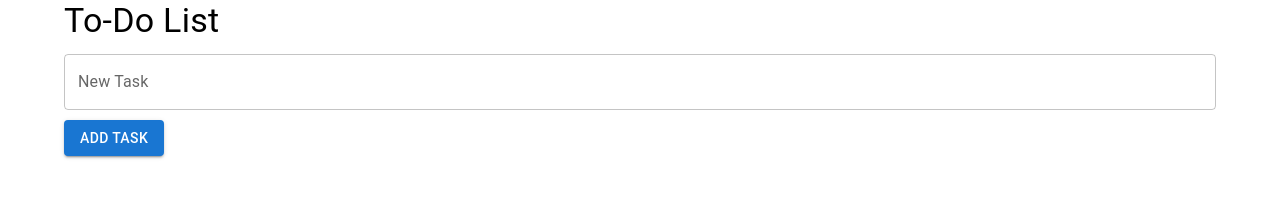
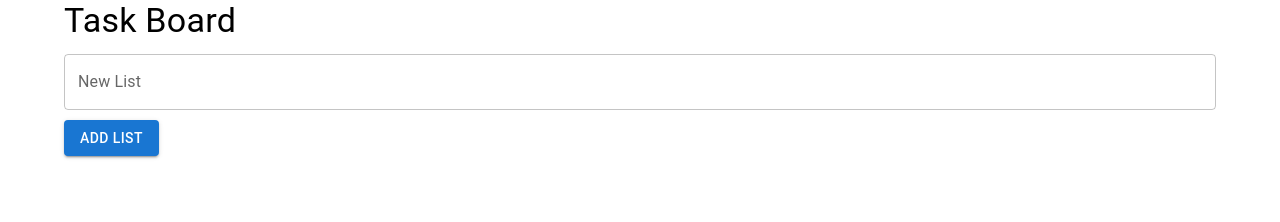
Before and after one commit to Hakai17/todo-app, a React (Create React App) app: page / in a window 1280 px wide. Shown: the top 222 px of the page. Built offline with nearby package versions, Linux system fonts and the light colour scheme.

Commit message:
adding new functionality like create list and mark finished tasks

```diff
--- a/src/App.tsx
+++ b/src/App.tsx
@@ -1,31 +1,43 @@
 import React, { useState } from 'react';
 import { Container, Typography } from '@mui/material';
-import TodoForm from './components/TodoForm';
-import TodoList from './components/TodoList';
+import Board from './components/Board';
 
-interface Todo {
+interface Task {
   id: number;
   text: string;
   completed: boolean;
 }
 
+interface List {
+  id: number;
+  title: string;
+  tasks: Task[];
+}
+
 const App: React.FC = () => {
-  const [todos, setTodos] = useState<Todo[]>([]);
+  const [lists, setLists] = useState<List[]>([]);
 
-  const addTodo = (text: string) => {
-    const newTodo: Todo = { id: Date.now(), text, completed: false };
-    setTodos([...todos, newTodo]);
+  const addList = (title: string) => {
+    const newList: List = { id: Date.now(), title, tasks: [] };
+    setLists([...lists, newList]);
   };
 
-  const toggleTodo = (id: number) => {
-    setTodos(todos.map(todo => todo.id === id ? { ...todo, completed: !todo.completed } : todo));
+  const addTask = (listId: number, text: string) => {
+    const newTask: Task = { id: Date.now(), text, completed: false };
+    setLists(lists.map(list => list.id === listId ? { ...list, tasks: [...list.tasks, newTask] } : list));
+  };
+
+  const toggleTask = (listId: number, taskId: number) => {
+    setLists(lists.map(list => list.id === listId ? {
+      ...list,
+      tasks: list.tasks.map(task => task.id === taskId ? { ...task, completed: !task.completed } : task)
+    } : list));
   };
 
   return (
     <Container>
-      <Typography variant="h4" gutterBottom>To-Do List</Typography>
-      <TodoForm addTodo={addTodo} />
-      <TodoList todos={todos} toggleTodo={toggleTodo} />
+      <Typography variant="h4" gutterBottom>Task Board</Typography>
+      <Board lists={lists} addList={addList} addTask={addTask} toggleTask={toggleTask} />
     </Container>
   );
 };
--- /dev/null
+++ b/src/components/Board.tsx
@@ -0,0 +1,40 @@
+import React from 'react';
+import { Grid } from '@mui/material';
+import ListForm from './ListForm';
+import TaskList from './TaskList';
+
+interface Task {
+  id: number;
+  text: string;
+  completed: boolean;
+}
+
+interface List {
+  id: number;
+  title: string;
+  tasks: Task[];
+}
+
+interface Props {
+  lists: List[];
+  addList: (title: string) => void;
+  addTask: (listId: number, text: string) => void;
+  toggleTask: (listId: number, taskId: number) => void;
+}
+
+const Board: React.FC<Props> = ({ lists, addList, addTask, toggleTask }) => {
+  return (
+    <div>
+      <ListForm addList={addList} />
+      <Grid container spacing={3}>
+        {lists.map(list => (
+          <Grid item key={list.id} xs={12} md={6} lg={4}>
+            <TaskList list={list} addTask={addTask} toggleTask={toggleTask} />
+          </Grid>
+        ))}
+      </Grid>
+    </div>
+  );
+};
+
+export default Board;
--- /dev/null
+++ b/src/components/ListForm.tsx
@@ -0,0 +1,34 @@
+import React, { useState } from 'react';
+import { TextField, Button } from '@mui/material';
+
+interface Props {
+  addList: (title: string) => void;
+}
+
+const ListForm: React.FC<Props> = ({ addList }) => {
+  const [title, setTitle] = useState('');
+
+  const handleSubmit = (e: React.FormEvent) => {
+    e.preventDefault();
+    if (title.trim()) {
+      addList(title);
+      setTitle('');
+    }
+  };
+
+  return (
+    <form onSubmit={handleSubmit}>
+      <TextField
+        label="New List"
+        value={title}
+        onChange={(e) => setTitle(e.target.value)}
+        fullWidth
+      />
+      <Button type="submit" variant="contained" color="primary" style={{ marginTop: '10px' }}>
+        Add List
+      </Button>
+    </form>
+  );
+};
+
+export default ListForm;
--- a/src/components/TodoForm.tsx
+++ b/src/components/TaskForm.tsx
@@ -2,16 +2,17 @@ import React, { useState } from 'react';
 import { TextField, Button } from '@mui/material';
 
 interface Props {
-  addTodo: (text: string) => void;
+  listId: number;
+  addTask: (listId: number, text: string) => void;
 }
 
-const TodoForm: React.FC<Props> = ({ addTodo }) => {
+const TaskForm: React.FC<Props> = ({ listId, addTask }) => {
   const [text, setText] = useState('');
 
   const handleSubmit = (e: React.FormEvent) => {
     e.preventDefault();
     if (text.trim()) {
-      addTodo(text);
+      addTask(listId, text);
       setText('');
     }
   };
@@ -31,4 +32,4 @@ const TodoForm: React.FC<Props> = ({ addTodo }) => {
   );
 };
 
-export default TodoForm;
+export default TaskForm;
--- /dev/null
+++ b/src/components/TaskItem.tsx
@@ -0,0 +1,32 @@
+import React from 'react';
+import { ListItem, ListItemText, Checkbox } from '@mui/material';
+
+interface Task {
+  id: number;
+  text: string;
+  completed: boolean;
+}
+
+interface Props {
+  task: Task;
+  toggleTask: () => void;
+}
+
+const TaskItem: React.FC<Props> = ({ task, toggleTask }) => {
+  return (
+    <ListItem
+      button
+      onClick={toggleTask}
+      style={{ textDecoration: task.completed ? 'line-through' : 'none' }}
+    >
+      <Checkbox
+        checked={task.completed}
+        tabIndex={-1}
+        disableRipple
+      />
+      <ListItemText primary={task.text} />
+    </ListItem>
+  );
+};
+
+export default TaskItem;
--- /dev/null
+++ b/src/components/TaskList.tsx
@@ -0,0 +1,38 @@
+import React from 'react';
+import { Card, CardContent, Typography } from '@mui/material';
+import TaskForm from './TaskForm';
+import TaskItem from './TaskItem';
+
+interface Task {
+  id: number;
+  text: string;
+  completed: boolean;
+}
+
+interface List {
+  id: number;
+  title: string;
+  tasks: Task[];
+}
+
+interface Props {
+  list: List;
+  addTask: (listId: number, text: string) => void;
+  toggleTask: (listId: number, taskId: number) => void;
+}
+
+const TaskList: React.FC<Props> = ({ list, addTask, toggleTask }) => {
+  return (
+    <Card>
+      <CardContent>
+        <Typography variant="h5" gutterBottom>{list.title}</Typography>
+        <TaskForm listId={list.id} addTask={addTask} />
+        {list.tasks.map(task => (
+          <TaskItem key={task.id} task={task} toggleTask={() => toggleTask(list.id, task.id)} />
+        ))}
+      </CardContent>
+    </Card>
+  );
+};
+
+export default TaskList;
--- a/src/components/TodoItem.tsx
+++ /dev/null
@@ -1,32 +0,0 @@
-import React from 'react';
-import { ListItem, ListItemText, Checkbox } from '@mui/material';
-
-interface Todo {
-  id: number;
-  text: string;
-  completed: boolean;
-}
-
-interface Props {
-  todo: Todo;
-  toggleTodo: (id: number) => void;
-}
-
-const TodoItem: React.FC<Props> = ({ todo, toggleTodo }) => {
-  return (
-    <ListItem
-      button
-      onClick={() => toggleTodo(todo.id)}
-      style={{ textDecoration: todo.completed ? 'line-through' : 'none' }}
-    >
-      <Checkbox
-        checked={todo.completed}
-        tabIndex={-1}
-        disableRipple
-      />
-      <ListItemText primary={todo.text} />
-    </ListItem>
-  );
-};
-
-export default TodoItem;
--- a/src/components/TodoList.tsx
+++ /dev/null
@@ -1,26 +0,0 @@
-import React from 'react';
-import { List } from '@mui/material';
-import TodoItem from './TodoItem';
-
-interface Todo {
-  id: number;
-  text: string;
-  completed: boolean;
-}
-
-interface Props {
-  todos: Todo[];
-  toggleTodo: (id: number) => void;
-}
-
-const TodoList: React.FC<Props> = ({ todos, toggleTodo }) => {
-  return (
-    <List>
-      {todos.map(todo => (
-        <TodoItem key={todo.id} todo={todo} toggleTodo={toggleTodo} />
-      ))}
-    </List>
-  );
-};
-
-export default TodoList;
```
